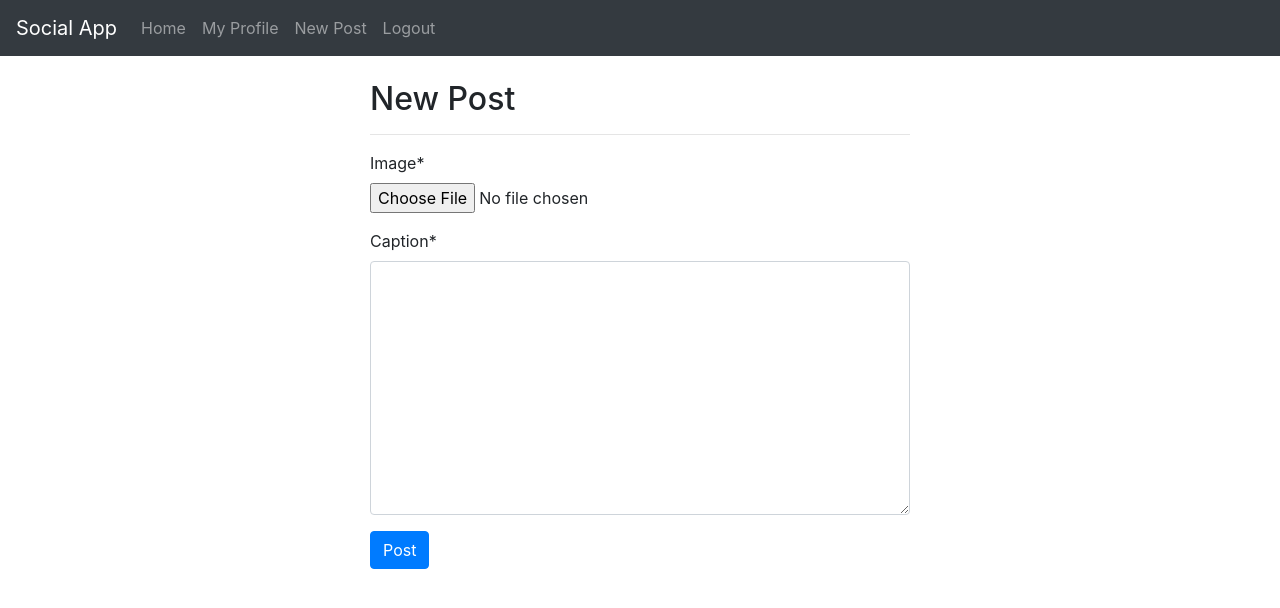
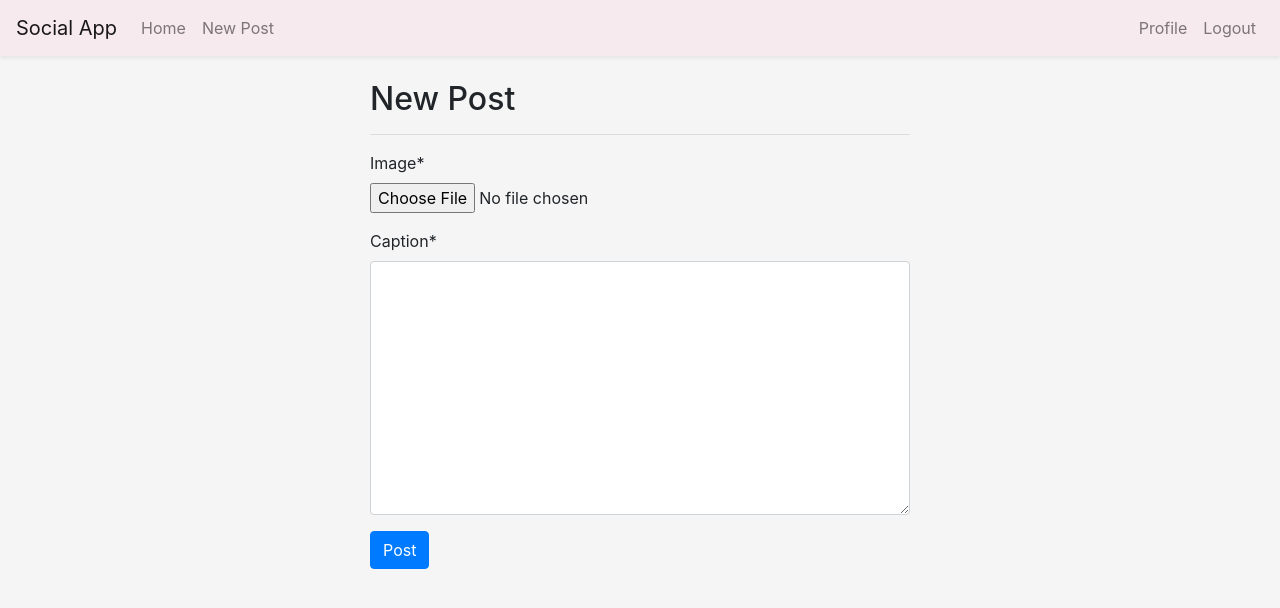
Before and after one commit to kathiravanelango/socialnet, a Django app: page /post/new/ in a window 1280 px wide. Shown: the top 608 px of the page. Run offline with Django 3.2, Linux system fonts and the light colour scheme; the visitor is signed in with stand-in values (Sample User, id 1); some libraries are stand-ins or nearby versions.

Commit message:
fixed profile bgs and navbar

```diff
--- a/users/templates/users/base.html
+++ b/users/templates/users/base.html
@@ -11,15 +11,18 @@
 	<link rel="stylesheet" href="https://cdn.jsdelivr.net/npm/bootstrap@4.5.3/dist/css/bootstrap.min.css"
 	integrity="sha384-TX8t27EcRE3e/ihU7zmQxVncDAy5uIKz4rEkgIXeMed4M0jlfIDPvg6uqKI2xXr2" crossorigin="anonymous">
 
+	<!-- Bootstrap ICONS -->
+	<link rel="stylesheet" href="https://cdn.jsdelivr.net/npm/bootstrap-icons@1.4.0/font/bootstrap-icons.css">
+
 	<!-- Custom CSS -->
 	<link rel="stylesheet" type="text/css" href="{% static 'css/style.css' %}">
 
 	<title>{% block title %}Social App{% endblock %}</title>
 </head>
 
-<body>
+<body style="background-color: #f5f5f5;">
 
-    <nav class="navbar sticky-top navbar-expand-lg navbar-dark bg-dark">
+	<nav class="navbar sticky-top navbar-expand-lg navbar-light shadow-sm" style="background-color: #F7EAEF;">
 		<a class="navbar-brand" href="#">Social App</a>
 		<button class="navbar-toggler" type="button" data-toggle="collapse" data-target="#navbarText"
 			aria-controls="navbarText" aria-expanded="false" aria-label="Toggle navigation">
@@ -29,7 +32,9 @@
 			<ul class="navbar-nav mr-auto">
 				{% if user.is_authenticated %}
 				<li class="nav-item">
-                    <a class="nav-link" href="/">Home</a>
+					<a class="nav-link" href="/">
+						Home
+					</a>
 				</li>
 				{% else %}
 				<li class="nav-item">
@@ -42,10 +47,16 @@
 
 				{% if user.is_authenticated %}
 				<li class="nav-item">
-                    <a class="nav-link" href="/{{user.username}}">My Profile</a>
+					<a class="nav-link" href="/post/new">
+						New Post
+					</a>
 				</li>
+				{% endif%}
+			</ul>
+			<ul class="navbar-nav">
+				{% if user.is_authenticated %}
 				<li class="nav-item">
-                    <a class="nav-link" href="/post/new">New Post</a>
+					<a class="nav-link" href="/{{user.username}}">Profile</a>
 				</li>
 				<li class="nav-item">
 					<a class="nav-link" href="/logout">Logout</a>
--- a/users/views.py
+++ b/users/views.py
@@ -71,8 +71,8 @@ def signupView(request):
 @login_required
 def profileView(request,usr):
 	user = User.objects.filter(username=usr).first()
-	posts = user.post_set.all().order_by('-date_posted')
 	if user is not None:
+		posts = Post.objects.filter(author=user)
 		context={
 			'userobj': user,
 			'posts'  : posts
```
Lines whose indentation alone changed are shown as unchanged.
